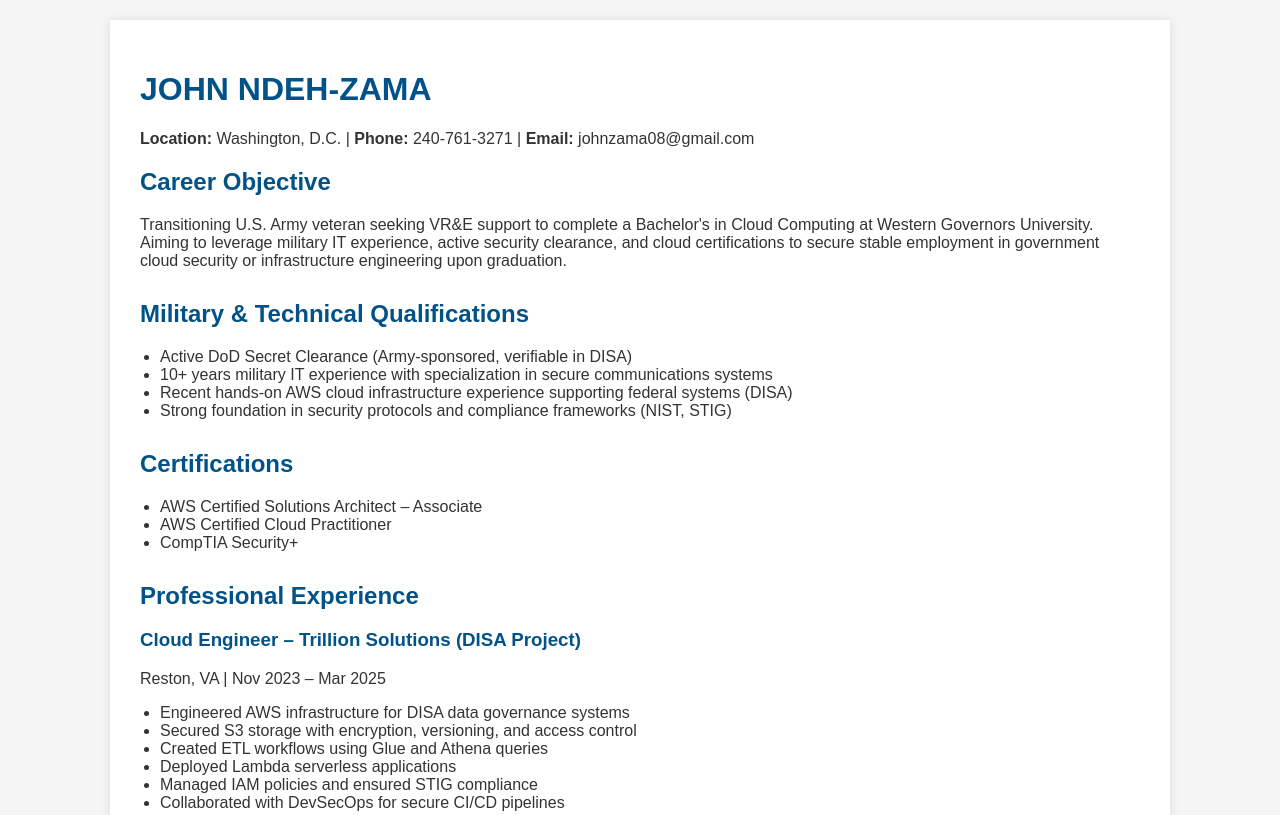
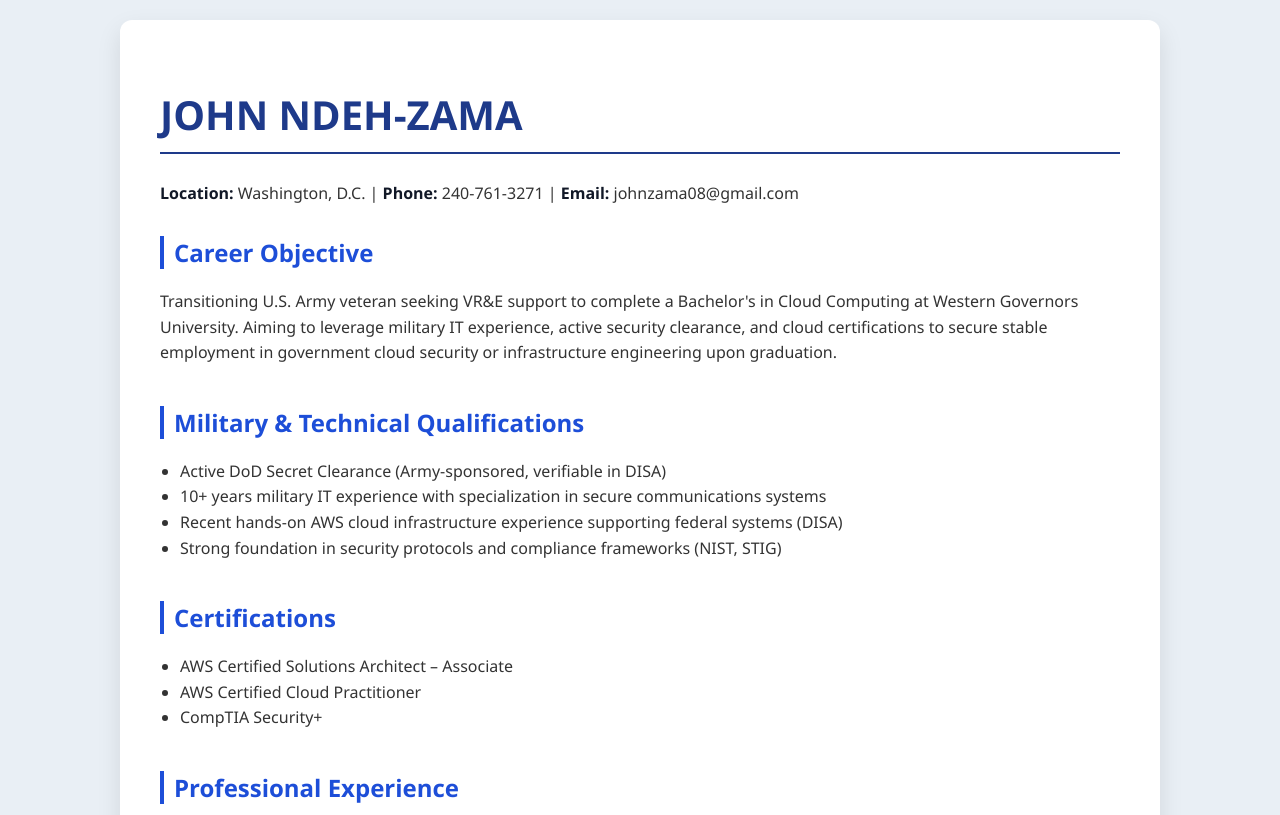
Before and after one commit to johnzama/wgu-d339-cloud-resume, a plain HTML site: page index.html in a window 1280 px wide. Shown: the top 815 px of the page. Drawn offline with Linux system fonts and the light colour scheme.

Commit message:
modified-resume

```diff
--- a/index.html
+++ b/index.html
@@ -5,11 +5,50 @@
   <meta name="viewport" content="width=device-width, initial-scale=1.0">
   <title>John Ndeh-Zama | Cloud Resume</title>
   <style>
-    body { font-family: Arial, sans-serif; background-color: #f5f5f5; color: #333; margin: 0; padding: 20px; }
-    .container { max-width: 1000px; margin: auto; background: white; padding: 30px; box-shadow: 0 0 10px rgba(0,0,0,0.1); }
-    h1, h2, h3 { color: #005288; }
-    ul { padding-left: 20px; }
-    section { margin-bottom: 30px; }
+    body {
+      font-family: 'Segoe UI', Tahoma, Geneva, Verdana, sans-serif;
+      background-color: #e9eff5;
+      color: #333;
+      margin: 0;
+      padding: 20px;
+    }
+    .container {
+      max-width: 960px;
+      margin: auto;
+      background: #fff;
+      padding: 40px;
+      border-radius: 12px;
+      box-shadow: 0 10px 25px rgba(0, 0, 0, 0.1);
+    }
+    h1 {
+      color: #1e3a8a;
+      font-size: 2.5rem;
+      border-bottom: 2px solid #1e3a8a;
+      padding-bottom: 10px;
+    }
+    h2 {
+      color: #1d4ed8;
+      margin-top: 30px;
+      border-left: 4px solid #1d4ed8;
+      padding-left: 10px;
+    }
+    h3 {
+      color: #2563eb;
+      margin-bottom: 5px;
+    }
+    ul {
+      padding-left: 20px;
+      line-height: 1.6;
+    }
+    section {
+      margin-bottom: 40px;
+    }
+    p {
+      line-height: 1.6;
+    }
+    strong {
+      color: #111827;
+    }
   </style>
 </head>
 <body>
```
